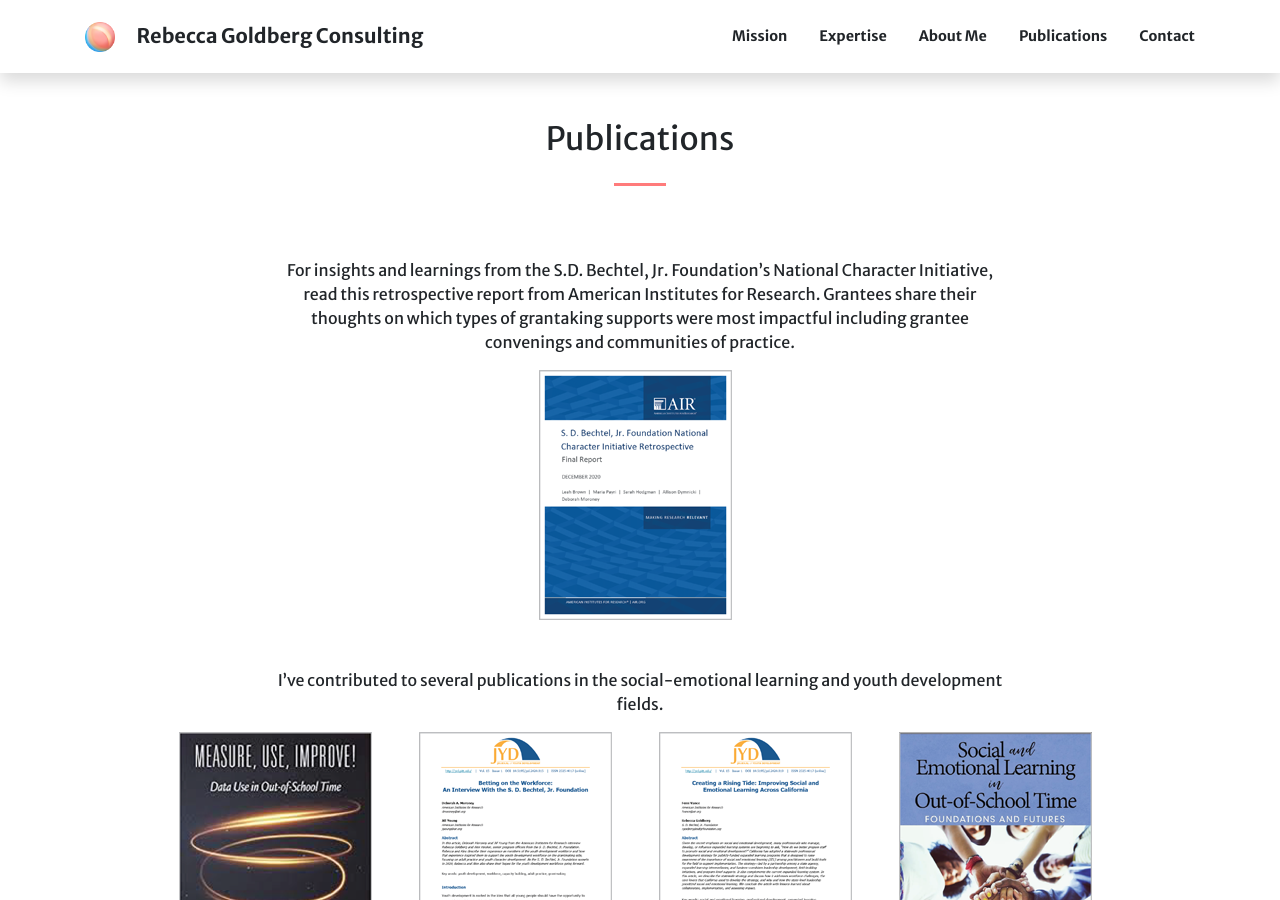
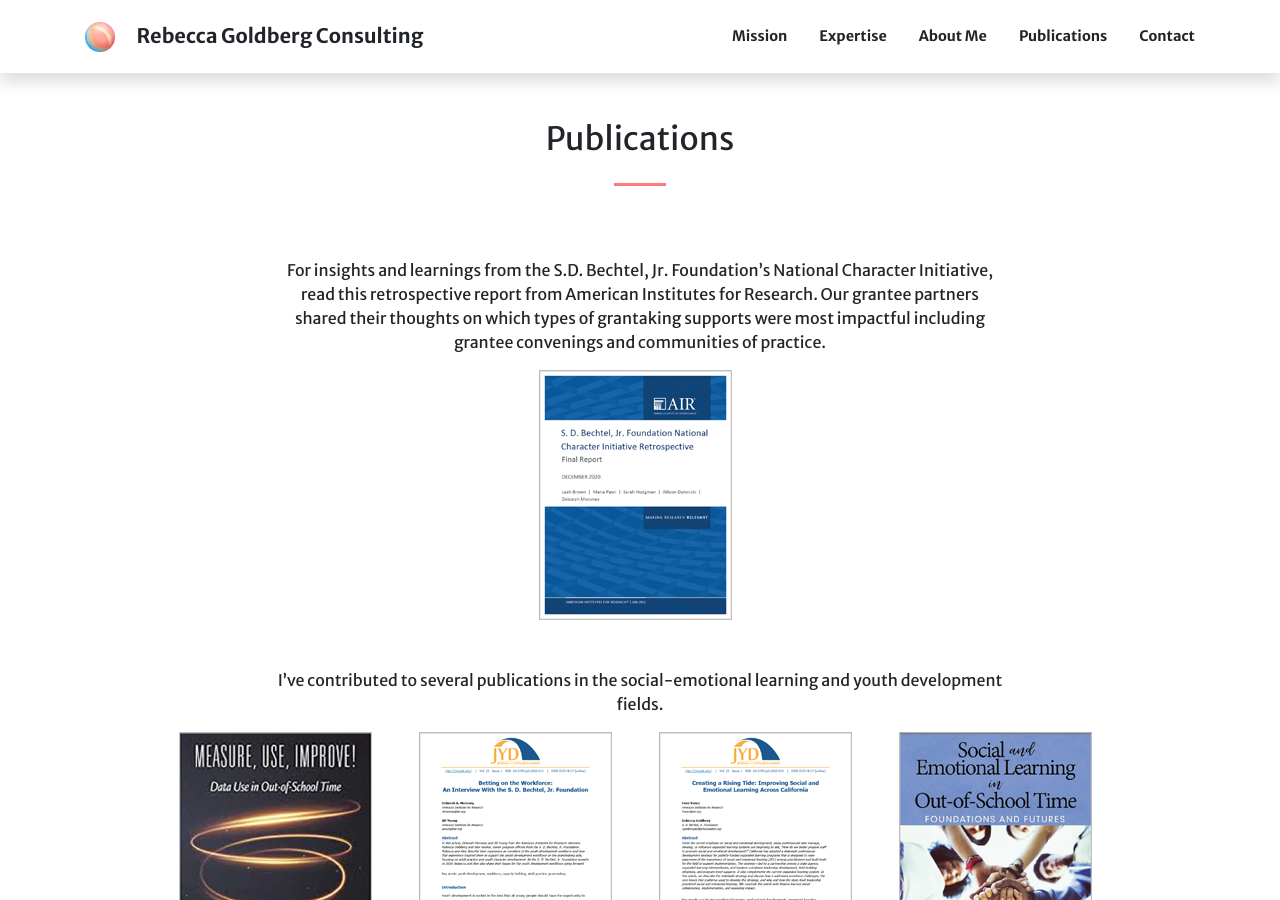
Before and after one commit to rebeccagoldberg/rebeccagoldberg.github.io, a Jekyll site: the page built from index.md, in a window 1280 px wide and 900 px high, scrolled down 3421 px. Built offline with Jekyll 4.4.1, drawn with Linux system fonts in a browser that asks for light colours.

Commit message:
Update index.md

```diff
--- a/index.md
+++ b/index.md
@@ -102,7 +102,7 @@
         url: '#contacts'
     groups:
       - text: >
-          For insights and learnings from the S.D. Bechtel, Jr. Foundation's National Character Initiative, read this retrospective report from American Institutes for Research. Grantees share their thoughts on which types of grantaking supports were most impactful including grantee convenings and communities of practice.
+          For insights and learnings from the S.D. Bechtel, Jr. Foundation's National Character Initiative, read this retrospective report from American Institutes for Research. Our grantee partners shared their thoughts on which types of grantaking supports were most impactful including grantee convenings and communities of practice.
         width: 240px
         projects:
           - title:
```
